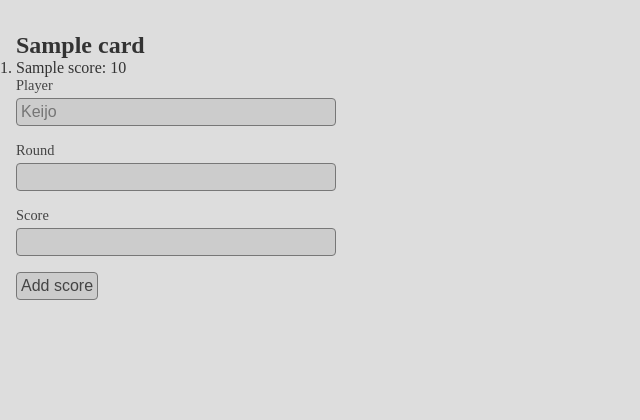
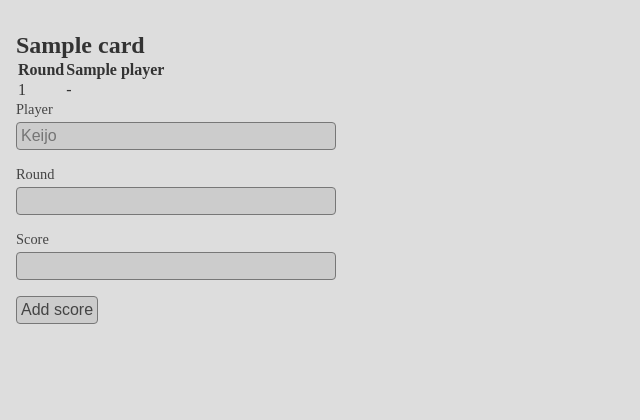
Before and after one commit to JanneSalokoski/scorecard, a Flask app: template app/templates/view_card.html in a window 1280 px wide. Shown: the part 60-480 px from the top of the page, without its empty margins (0-640 px from the left). Run offline with Flask 3, Linux system fonts and the light colour scheme; the template is opened without the code that fills it: most values are stand-ins (such as "Sample title", 1, 10 or a date in 2020).

Commit message:
feat(routes): display scores in a table

```diff
--- a/app/templates/view_card.html
+++ b/app/templates/view_card.html
@@ -9,22 +9,35 @@
 {% block content %}
     <h2>{{ card.card_name }}</h2>
 
-    {% if scores %}
-        <ol class=scores>
-            {% for score in scores %}
-            <li>{{score.player_name}}: {{score.points}}</li>
-            {% endfor %}
-        </ol>
-    {% endif %}
+    <table class="scores">
+  <thead>
+    <tr>
+      <th>Round</th>
+      {% for player in players %}
+        <th>{{ player }}</th>
+      {% endfor %}
+    </tr>
+  </thead>
+  <tbody>
+    {% for round_number, scores in scores.items() %}
+      <tr>
+        <td>{{ round_number }}</td>
+        {% for player in players %}
+          <td>{{ scores.get(player, "-") }}</td>
+        {% endfor %}
+      </tr>
+    {% endfor %}
+  </tbody>
+</table>
 
     <form method="POST">
         <label for="player_name" class="form-field">
             <span class="form-label">Player</span>
             <input name="player_name" type="text" placeholder="Keijo" required />
         </label>
-        <label for="round" class="form-field">
+        <label for="round_number" class="form-field">
             <span class="form-label">Round</span>
-            <input name="round" type="number" min="1" max="1000" step="1" />
+            <input name="round_number" type="number" min="1" max="1000" step="1" />
         </label>
         <label for="points" class="form-field">
             <span class="form-label">Score</span>
```
Also changed, not shown: app/routes/cards.py (+28 -16 lines).
